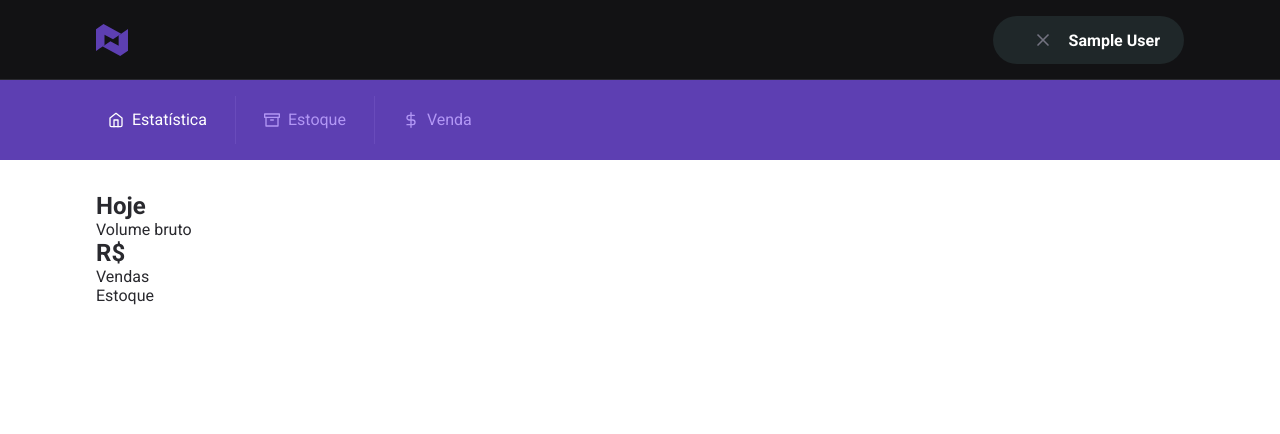
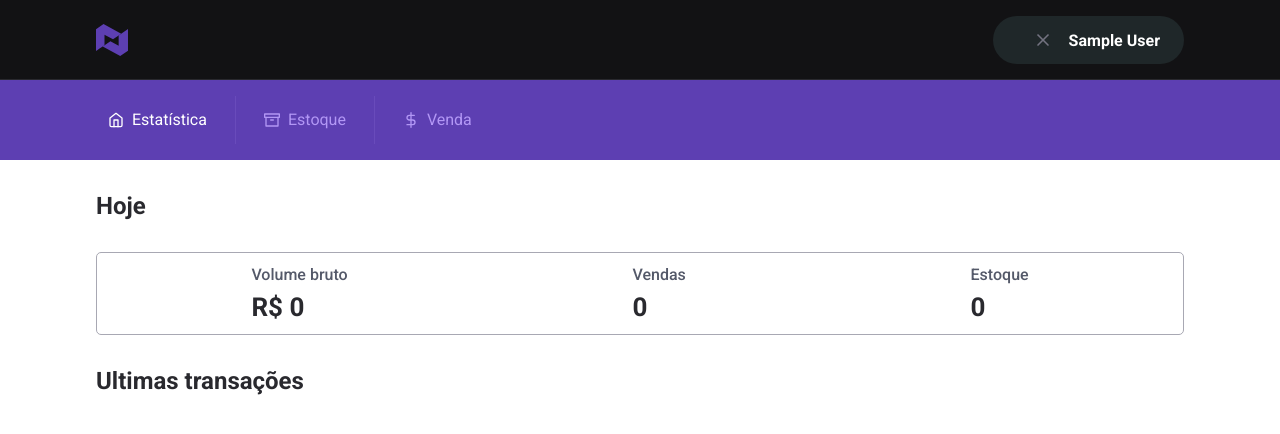
Before and after one commit to alexsantosdev/open-pos, a Next.js app: page /admin/1 in a window 1280 px wide. Shown: the top 434 px of the page. Built offline with nearby package versions, Linux system fonts and the light colour scheme; no server answers; the database is empty; sample sign-in values are in the browser's storage.

Commit message:
Create home statistics and update styles

```diff
--- a/src/pages/admin/[merchantid].tsx
+++ b/src/pages/admin/[merchantid].tsx
@@ -20,14 +20,37 @@ interface SaleType {
     date: string
 }
 
+interface ProductType {
+    code: string;
+    description: string;
+    inventory: string;
+    validity: string;
+    cost: string;
+    margin: string;
+    salePrice: string;
+    category: string;
+}
+
 export default function MerchantId() {
     const { data: session } = useSession()
     const router = useRouter()
 
     const [merchantData, setMerchantData] = useState<MerchantData>({} as MerchantData)
+    const [firebaseProduct, setFirebaseProduct] = useState<ProductType[]>([])
     const [todaySales, setTodaySales] = useState<SaleType[]>([])
+    const [totalSale, setTotalSale] = useState(0)
 
-    const handleGetTodaySale = async (merchant_id: string | unknown) => {
+    const handleGetGrossVolume = () => {
+        var sum = 0
+
+        for(var i = 0; i < todaySales.length; i++) {
+            sum += Number(todaySales[i].total)
+        }
+
+        setTotalSale(sum)
+    }
+
+    const handleGetTodaySales = async (merchant_id: string | unknown) => {
         const dbRef = ref(database)
         await get(child(dbRef, `merchant/${merchant_id}/sales`)).then((snapshot) => {
             if(snapshot.exists()) {
@@ -50,7 +73,6 @@ export default function MerchantId() {
                 let todaySale: SaleType[] = parsedData.filter(d => d.id.includes(todayDateToString))
 
                 setTodaySales(todaySale)
-                console.log('Today sale >>', todaySales)
             }else {
                 setTodaySales([])
             }
@@ -67,13 +89,41 @@ export default function MerchantId() {
         })
     }
 
+    const handleGetMerchantProducts = async (merchant_id: string | unknown) => {
+        const dbRef = ref(database)
+        await get(child(dbRef, `merchant/${merchant_id}/products`)).then((snapshot) => {
+            if(snapshot.exists()) {
+                const data: ProductType[] = snapshot.val() ?? {}
+                const parsedData = Object.entries(data).map(([key, value]) => {
+                    return {
+                        code: value.code,
+                        description: value.description,
+                        inventory: value.inventory,
+                        validity: value.validity,
+                        cost: value.cost,
+                        margin: value.margin,
+                        salePrice: value.salePrice,
+                        category: value.category
+                    }
+                })
+
+                setFirebaseProduct(parsedData)
+            }else {
+                setFirebaseProduct([])
+            }
+         })
+    }
+
     useEffect(() => {
         if(!session) {
             router.push('/')
             return
         }
+
         handleGetMerchantData(session?.merchant_id)
-        handleGetTodaySale(session?.merchant_id)
+        handleGetMerchantProducts(session?.merchant_id)
+        handleGetTodaySales(session?.merchant_id)
+        handleGetGrossVolume()
     }, [session])
 
     return (
@@ -91,16 +141,18 @@ export default function MerchantId() {
                     <div className={styles.box}>
                         <div>
                             <span>Volume bruto</span>
-                            <h2>R$ </h2>
+                            <h2>R$ {Math.floor(totalSale).toString().replace('.', ',')}</h2>
                         </div>
                         <div>
                             <span>Vendas</span>
-                            <h2></h2>
+                            <h2>{todaySales.length}</h2>
                         </div>
                         <div>
                             <span>Estoque</span>
+                            <h2>{firebaseProduct.length}</h2>
                         </div>
                     </div>
+                    <h2>Ultimas transações</h2>
                 </div>
             </main>
         </>
--- a/src/pages/admin/inventory/styles.module.scss
+++ b/src/pages/admin/inventory/styles.module.scss
@@ -192,6 +192,7 @@
 
                     input[type=text] {
                         height: 50px;
+                        width: 100%;
                     }
 
                     &:last-child {
--- a/src/pages/admin/sale/styles.module.scss
+++ b/src/pages/admin/sale/styles.module.scss
@@ -184,6 +184,8 @@
     .container {
         .contentContainer {
             .saleContainer {
+                width: 100%;
+                max-width: 100%;
                 .searchBox {
                     height: 50px;
 
--- a/src/pages/admin/styles.module.scss
+++ b/src/pages/admin/styles.module.scss
@@ -14,3 +14,36 @@
         color: var(--gray-800)
     }
 }
+
+.box {
+    display: flex;
+    flex-direction: row;
+
+    align-items: center;
+    justify-content: space-around;
+
+    padding: 12px;
+
+    margin: 2rem 0;
+
+    border: 1px solid var(--gray-300);
+    border-radius: 5px;
+
+    div {
+        display: flex;
+        flex-direction: column;
+
+        justify-content: center;
+
+        gap: 8px;
+
+        span {
+            color: #545969;
+            font-weight: 500;
+        }
+
+        h2 {
+            font-size: 26px;
+        }
+    }
+}
```
Also changed, not shown: src/pages/admin/inventory/[merchantid].tsx (+22 -15 lines).
